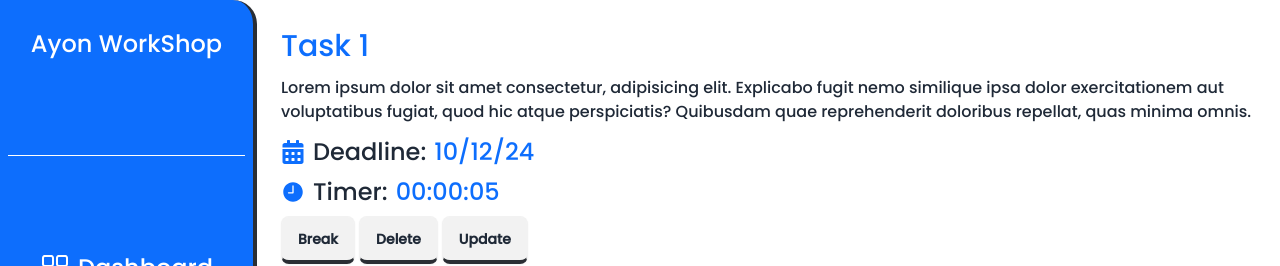
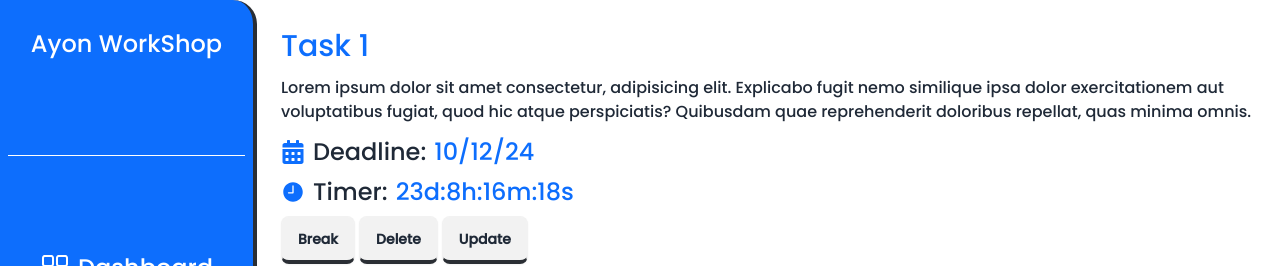
Before and after one commit to ayon121/Time_Tracker_Website_React, a React (Vite) app: page /dashboard/task/id in a window 1280 px wide. Shown: the top 266 px of the page. Built offline with nearby package versions, Linux system fonts and the light colour scheme; no server answers.

Commit message:
time countdown added

```diff
--- a/src/Components/Pages/Dashboard/TaskDescription/TaskDescription.jsx
+++ b/src/Components/Pages/Dashboard/TaskDescription/TaskDescription.jsx
@@ -1,29 +1,12 @@
 
 // import PropTypes from 'prop-types';
-import { useEffect, useRef, useState } from "react";
+
 import { FaCalendarAlt } from "react-icons/fa";
 import { IoIosTime } from "react-icons/io";
+import CountdownTimer from "../TimeCounter/CountdownTimer";
 
 const TaskDescription = () => {
-    const [time , settime] = useState(0)
-    const [running , setrunning] = useState(true)
-
-    const timer = useRef()
-
-    useEffect(() => {
-        if (running) {
-            timer.current = setInterval(() => {
-                settime((prev) => prev + 1);
-            }, 1000);
-        } else {
-            clearInterval(timer.current);
-        }
-
-        return () => clearInterval(timer.current);
-    }, [running]);
-
-
-
+    const deadline = new Date('2024-01-31T00:00:00');
     return (
         <div className="min-h-screen px-3">
             <h1 className="text-2xl md:text-3xl text-main mt-7">Task 1</h1>
@@ -36,11 +19,11 @@ const TaskDescription = () => {
             </h1>
             <h1 className="text-xl md:text-2xl  my-2 flex items-center gap-2"><span className="text-main "><IoIosTime /></span> Timer:
                 <span className="text-main">
-                    {format(time)}
+                    <CountdownTimer deadline={deadline} />
                 </span>
             </h1>
             <div className="flex gap-1">
-                <button className="btn btn-sm md:btn-md py-2  border-b-4 border-b-sub_color_1 hover:bg-sub_color_1 hover:border-sub_color_1 hover:text-white_color hover:px-3" >{running ? 'Break' : 'Start'}</button>
+                <button className="btn btn-sm md:btn-md py-2  border-b-4 border-b-sub_color_1 hover:bg-sub_color_1 hover:border-sub_color_1 hover:text-white_color hover:px-3" >Break</button>
                 <button className="btn btn-sm md:btn-md py-2  border-b-4 border-b-sub_color_1 hover:bg-sub_color_1 hover:border-sub_color_1 hover:text-white_color hover:px-3">Delete</button>
                 <button className="btn btn-sm md:btn-md py-2  border-b-4 border-b-sub_color_1 hover:bg-sub_color_1 hover:border-sub_color_1 hover:text-white_color hover:px-3">Update</button>
             </div>
@@ -49,17 +32,7 @@ const TaskDescription = () => {
     );
 };
 
-const format = (time) => {
-    let hours = Math.floor(time / 3600);
-    let minutes = Math.floor((time % 3600) / 60);
-    let seconds = Math.floor(time % 60);
 
-    hours = hours < 10 ? "0" + hours : hours;
-    minutes = minutes < 10 ? "0" + minutes : minutes;
-    seconds = seconds < 10 ? "0" + seconds : seconds;
-
-    return hours + ":" + minutes + ":" + seconds;
-};
 
 TaskDescription.propTypes = {
 
--- /dev/null
+++ b/src/Components/Pages/Dashboard/TimeCounter/CountdownTimer.jsx
@@ -0,0 +1,44 @@
+import { useState, useEffect } from 'react';
+import PropTypes from 'prop-types';
+
+const CountdownTimer = ({ deadline }) => {
+    const [timeRemaining, setTimeRemaining] = useState(calculateTimeRemaining());
+
+    useEffect(() => {
+        const intervalId = setInterval(() => {
+            setTimeRemaining(calculateTimeRemaining());
+        }, 1000);
+
+        return () => clearInterval(intervalId);
+    }, []);
+
+    function calculateTimeRemaining() {
+        const now = new Date().getTime();
+        const deadlineTime = new Date(deadline).getTime();
+        const timeDifference = deadlineTime - now;
+
+        if (timeDifference <= 0) {
+            // If the deadline has passed, set timeRemaining to zero
+            return { days: 0, hours: 0, minutes: 0, seconds: 0 };
+        }
+
+        const days = Math.floor(timeDifference / (1000 * 60 * 60 * 24));
+        const hours = Math.floor((timeDifference % (1000 * 60 * 60 * 24)) / (1000 * 60 * 60));
+        const minutes = Math.floor((timeDifference % (1000 * 60 * 60)) / (1000 * 60));
+        const seconds = Math.floor((timeDifference % (1000 * 60)) / 1000);
+
+        return { days, hours, minutes, seconds };
+    }
+
+    return (
+        <div>
+            <p>{`${timeRemaining.days}d:${timeRemaining.hours}h:${timeRemaining.minutes}m:${timeRemaining.seconds}s`}</p>
+        </div>
+    );
+};
+
+CountdownTimer.propTypes = {
+    deadline : PropTypes.string
+};
+
+export default CountdownTimer;
--- a/src/Components/Pages/Login/Login.jsx
+++ b/src/Components/Pages/Login/Login.jsx
@@ -20,7 +20,7 @@ const Login = () => {
                 console.log(result)
                 // toast("Login Success")
                 // navigate after login
-                navigate('/')
+                navigate('/dashboard')
             })
 
             .catch(error => console.log(error))
@@ -31,7 +31,7 @@ const Login = () => {
         GoogleLogin()
             .then(result => {
                 console.log(result)
-                navigate('/')
+                navigate('/dashboard')
 
             })
             .catch(error => {
```
